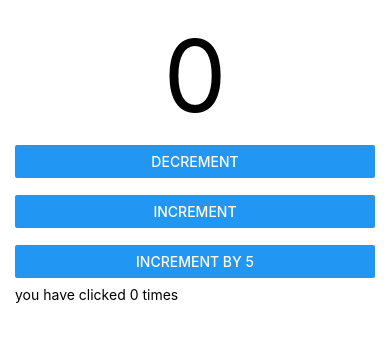
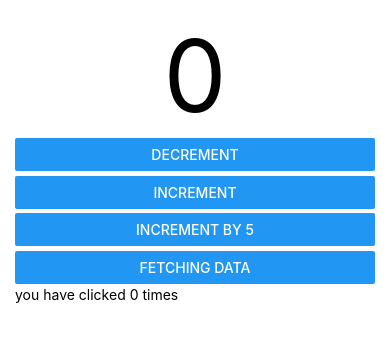
Before and after one commit to Franky777shg/JCWM15_Mobile, a React Native app: screen / in a window 390 px wide. Shown: the top 342 px of the page. Built offline with nearby package versions, Linux system fonts and the light colour scheme; no server answers.

Commit message:
useEffect done

```diff
--- a/App.js
+++ b/App.js
@@ -9,7 +9,7 @@ import { View, SafeAreaView, FlatList, KeyboardAvoidingView, TextInput, StyleShe
 const App = () => {
   const [count, setCount] = React.useState(0)
   const [user, setUser] = React.useState([])
-  // console.log('di luar useEffect', user)
+  // console.log(user)
 
   const incby5 = () => {
     for(i = 0; i < 5; i++) {
@@ -19,13 +19,16 @@ const App = () => {
 
   React.useEffect(() => {
     console.log('useEffect trigered')
+  }, [user, count])
+
+  const getData = () => {
     Axios.get('https://jsonplaceholder.typicode.com/users')
     .then(res => {
-      console.log(res.data)
+      // console.log(res.data)
       setUser(res.data)
     })
     .catch(err => console.log(err))
-  }, [])
+  }
 
   return (
     <View style={styles.container}>
@@ -34,6 +37,7 @@ const App = () => {
         <Button title="Decrement" onPress={() => setCount(count - 1)}/>
         <Button title="Increment" onPress={() => setCount(count + 1)}/>
         <Button title="Increment by 5" onPress={incby5}/>
+        <Button title="Fetching Data" onPress={getData}/>
       </View>
       <Text>you have clicked {count} times</Text>
     </View>
```
